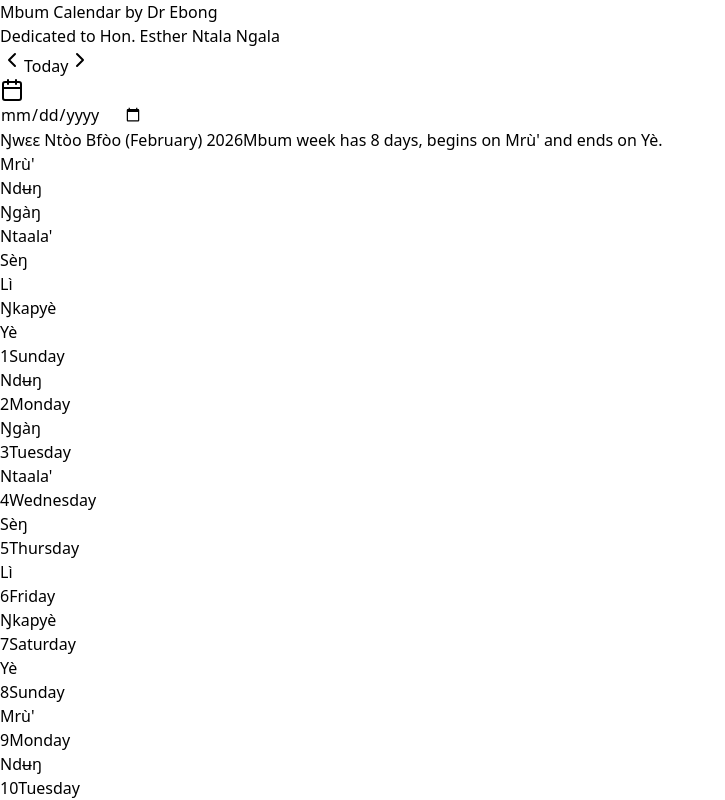
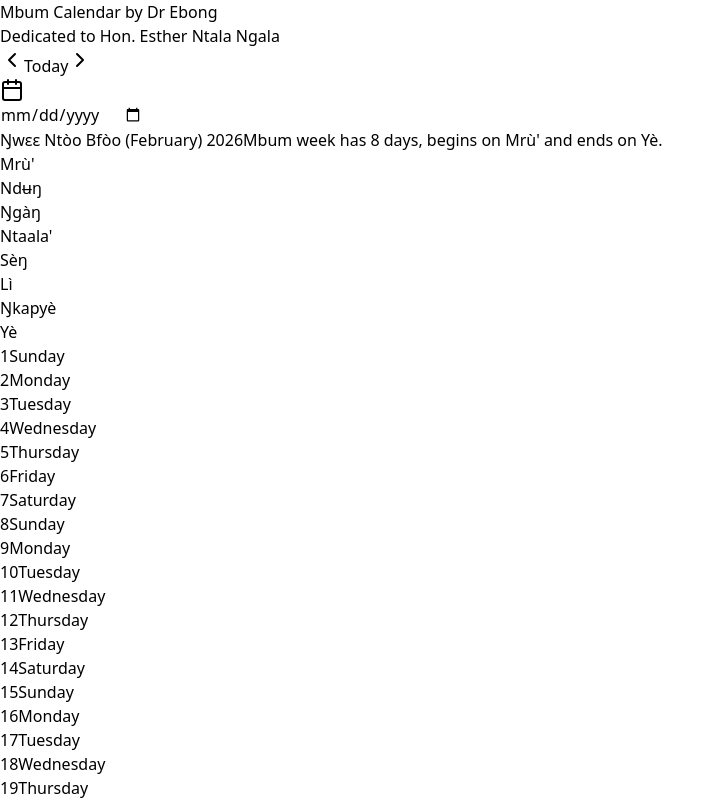
Before and after one commit to Fabian-Ebong/Mbum-Calendar-project, a React (Vite) app: page / in a window 1280 px wide. Shown: the top 800 px of the page, without its empty margins (0-725 px from the left). Built offline with nearby package versions, Linux system fonts and the light colour scheme.

Commit message:
remove mbum days from date cell

```diff
--- a/src/components/CalendarCard.tsx
+++ b/src/components/CalendarCard.tsx
@@ -233,17 +233,6 @@ const MBUM_HEADERS = [
   "Yè",
 ]
 
-const MBUM_DAY_COLORS: Record<string, string> = {
-  "Mrù'": "text-purple-700",
-  "Ndʉŋ": "text-red-700",
-  "Ŋgàŋ": "text-emerald-700",
-  "Ntaala'": "text-indigo-700",
-  "Sèŋ": "text-rose-700",
-  "Lì": "text-amber-700",
-  "Ŋkapyè": "text-teal-700",
-  "Yè": "text-blue-700",
-}
-
 const MBUM_BLOCK_TINTS = [
   "bg-slate-50",
   "bg-blue-50",
@@ -253,10 +242,6 @@ const MBUM_BLOCK_TINTS = [
   "bg-indigo-50",
 ] as const
 
-function getMbumColor(mbumDay: string) {
-  return MBUM_DAY_COLORS[mbumDay.trim()] ?? "text-blue-700"
-}
-
 function getBlockTint(mbumBlock: number) {
   const i =
     ((mbumBlock % MBUM_BLOCK_TINTS.length) + MBUM_BLOCK_TINTS.length) %
@@ -265,7 +250,6 @@ function getBlockTint(mbumBlock: number) {
 }
 
 export default function CalendarCard({ data }: CalendarCardProps) {
-  // ✅ Start month under the correct Mbum-day column
   const firstMbumIndex = data.days[0]?.mbumIndex ?? 0
   const todayStr = new Date().toISOString().split("T")[0]
   const description = MONTH_DESCRIPTIONS[data.name]
@@ -339,28 +323,11 @@ export default function CalendarCard({ data }: CalendarCardProps) {
                     {day.date}
                   </span>
 
-                  {/* English weekday inside body */}
+                  {/* English weekday */}
                   <span className="text-[10px] sm:text-xs font-medium text-slate-500 text-right leading-tight">
                     {day.englishDay}
                   </span>
                 </div>
-
-                {/* Mbum day name inside body */}
-                <span
-                  className={[
-                    "font-extrabold tracking-wide leading-tight",
-                    "text-[clamp(14px,2.4vw,18px)] sm:text-[clamp(16px,1.2vw,22px)]",
-                    "drop-shadow-[0_1px_1px_rgba(0,0,0,0.35)]",
-                    getMbumColor(day.mbumDay),
-                    isToday ? "animate-pulse" : "",
-                  ].join(" ")}
-                  style={{
-                    textShadow:
-                      "0 1px 0 rgba(255,255,255,0.95), 0 -1px 0 rgba(255,255,255,0.95), 1px 0 0 rgba(255,255,255,0.95), -1px 0 0 rgba(255,255,255,0.95)",
-                  }}
-                >
-                  {day.mbumDay}
-                </span>
               </div>
             )
           })}
```
